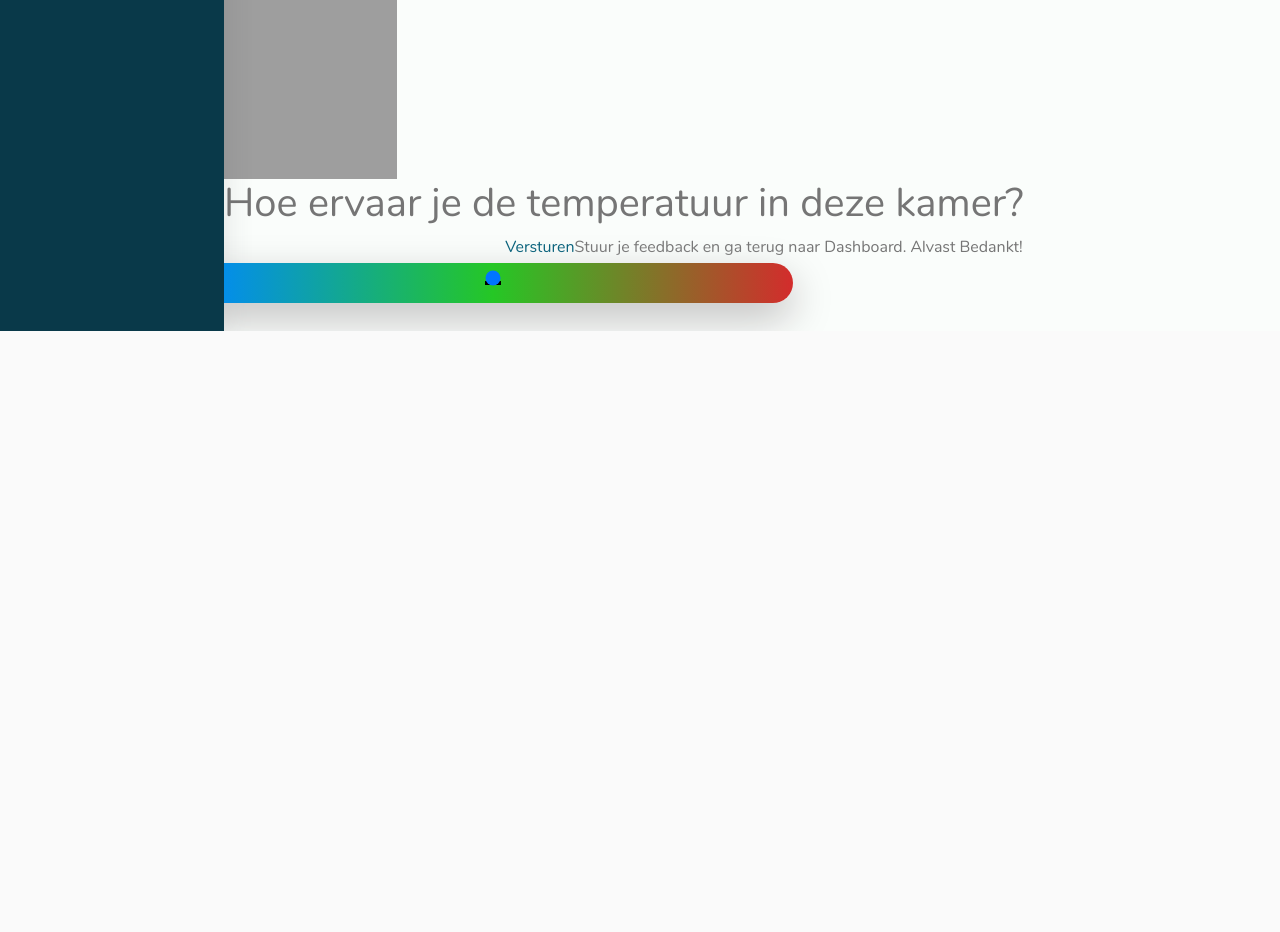
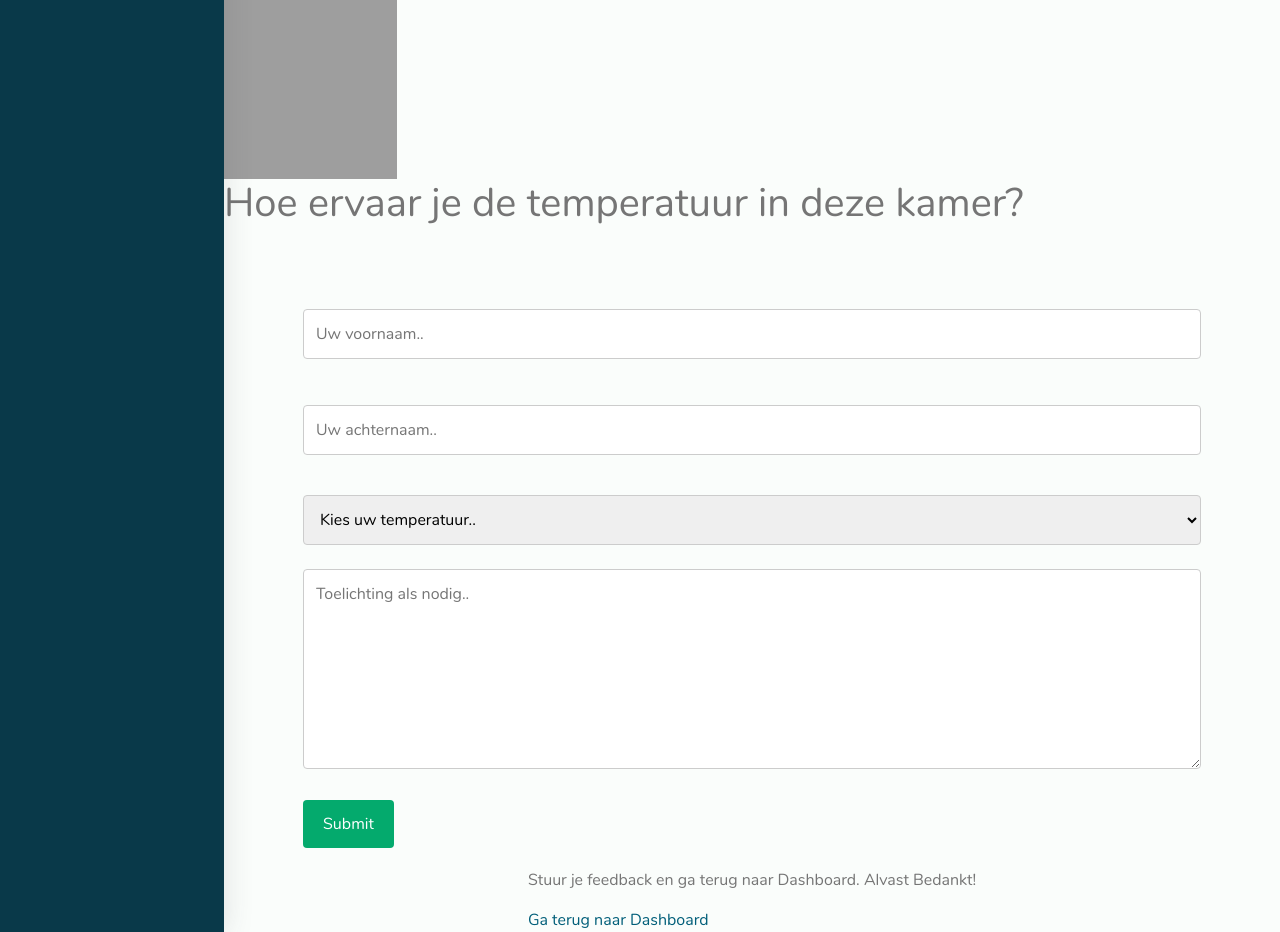
Before and after one commit to mn1l/ACS-interface, a Flask app: page /feedback in a window 1280 px wide. Shown: the part 529-1461 px from the top of the page. Before the commit the page ends 860 px from the top, so only its background shows below. Run offline with Flask 3, Linux system fonts and the light colour scheme; some libraries are stand-ins or nearby versions; grey boxes are pictures that could not be loaded.

Commit message:
verder feedback
slider weg en nu een feedback

```diff
--- a/website/static/acs.css
+++ b/website/static/acs.css
@@ -1124,88 +1124,34 @@ background-color: #477585
 color: #6e707e
 }
 
-.slider {
-position: absolute;
-top: 50%;
-left: 50%;
-transform: translate(-50%,-50%);
-width: 600px;
-height: 40px;
-padding: 20px;
-padding-left: 200px;
-background: linear-gradient(to right, rgb(0, 136, 255), rgb(37, 199, 37), rgb(211, 44, 44));
-border-radius: 20px;
-display: flex;
-align-items: center;
-box-shadow: 0px 15px 40px #bfbebe;
+input[type=text], select, textarea {
+  width: 100%;
+  padding: 12px;
+  border: 1px solid #ccc;
+  border-radius: 4px;
+  box-sizing: border-box;
+  margin-top: 6px;
+  margin-bottom: 16px;
+  resize: vertical;
 }
 
-.slider label {
-font-size: 24px;
-font-weight: 600;
-font-family: Open Sans;
-padding-left: 10px;
-color: black;
-}
-.slider input[type="range"] {
-width: 550px;
-height: 4px;
-background: black;
-border: none;
-outline: none;
+input[type=submit] {
+  background-color: #04AA6D;
+  color: white;
+  padding: 12px 20px;
+  border: none;
+  border-radius: 4px;
+  cursor: pointer;
 }
 
-input[type="range"] {
-  appearance: slider-vertical;
+input[type=submit]:hover {
+  background-color: #45a049;
 }
 
-datalist {
-    display: flex;
-    flex-direction: column;
-    justify-content: space-between;
-    writing-mode: vertical-lr;
-    width: 500px;
+.feedback {
+  height: fit-content;
+  width: fit-content;
+  border-radius: 6px;
+  background-color: transparent;
+  padding: 20px;
 }
-
-option {
-padding: 0;
-}
-
-input[type="range"] {
-width: 500px;
-margin: 0;
-}
-
-.range {
--webkit-appearance: none;
--moz-appearance: none;
-position: absolute;
-left: 50%;
-top: 50%;
-width: 300px;
-margin-top: 10px;
-transform: translate(-50%, -50%);
-}
-input[type=range]::-webkit-slider-runnable-track {
--webkit-appearance: none;
-background: black;
-height: 5px;
-}
-input[type=range]:focus {
-outline: none;
-}
-
-input[type=range]::-webkit-slider-thumb {
--webkit-appearance: none;
-border: 2px solid;
-border-radius: 50%;
-height: 25px;
-width: 25px;
-max-width: 80px;
-position: relative;
-bottom: 11px;
-background-color: #1d1c25;
-cursor: -webkit-grab;
--webkit-transition: border 1000ms ease;
-transition: border 1000ms ease;
-}
--- a/website/templates/feedback.html
+++ b/website/templates/feedback.html
@@ -198,7 +198,7 @@
 					<div class="elementor-cta__bg-overlay"></div>
 				</div>
 								<div class="elementor-cta__content">
-			<h1 class="elementor-cta__title elementor-cta__content-item elementor-content-item elementor-animated-item--grow">Hoe ervaar je de temperatuur in deze kamer?</h1>
+			<h1 class="elementor-cta__title elementor-cta__content-item elementor-content-item elementor-animated-item--grow">Hoe ervaar je de temperatuur in deze kamer?</h1></br>
                 <div class="elementor-cta__description elementor-cta__content-item elementor-content-item elementor-animated-item--grow">
 					<div class="mx-0 mx-sm-auto">
 						<div class="text-center">
@@ -206,24 +206,43 @@
 						<div class="btn-toolbar justify-content-center" role="toolbar" aria-label="Toolbar with button groups">
 							<div class="btn-group me-2" role="group" aria-label="First group">
 								<div class="container">
-									<div class="slider">
-										<input type="range" min="-100" max="0" value="0" class="range blue" step="25"/>
-										<datalist id="values">
-											<option value="0" ></option>
-											<option value="25" ></option>
-											<option value="50" ></option>
-											<option value="75" ></option>
-											<option value="100" ></option>
-										  </datalist>
+									<div class="feedback">
+										<form action="#">
+											<label for="fname"></label>
+											<input type="text" id="fname" name="firstname" placeholder="Uw voornaam..">
+
+											<label for="lname"></label>
+											<input type="text" id="lname" name="lastname" placeholder="Uw achternaam..">
+
+											<label for="temperatuur"></label>
+											<select id="temp" name="temp">
+												<option value="0">Kies uw temperatuur..</option>
+												<option value="te koud">Te koud</option>
+												<option value="koud">Beetje koud</option>
+												<option value="goed">Goed</option>
+												<option value="warm">Beetje warm</option>
+												<option value="te warm">Te warm</option>
+											</select>
+
+											<label for="subject"></label>
+											<textarea id="subject" name="subject" placeholder="Toelichting als nodig.." style="height:200px"></textarea><br><br>
+									    	<input type="submit" value="Submit">
+  										</form>
 									</div>
 						  		</div>
 								<br><br><br><br>
 							</div>
-							<div class="elementor-cta__button-wrapper elementor-cta__content-item elementor-content-item elementor-animated-item--grow">
-								<a class="elementor-cta__button elementor-button elementor-size-sm" href="/index">Versturen</a>
+						</div>
+						<div class="btn-toolbar justify-content-center" role="toolbar" aria-label="Toolbar with button groups">
+							<div class="btn-group me-2" role="group" aria-label="First group">
+							<div class="container">
+								<p class="elementor-cta__description elementor-cta__content-item elementor-content-item elementor-animated-item--grow">Stuur je feedback en ga terug naar Dashboard. Alvast Bedankt!</p>
+
+								<div class="elementor-cta__button-wrapper elementor-cta__content-item elementor-content-item elementor-animated-item--grow">
+									<a class="elementor-cta__button elementor-button elementor-size-sm" href="/index">Ga terug naar Dashboard</a>
+								</div>
 							</div>
-							<p class="elementor-cta__description elementor-cta__content-item elementor-content-item elementor-animated-item--grow">Stuur je feedback en ga terug naar Dashboard. Alvast Bedankt!</p>
-                    	</div>
+						</div>
                 	</div>
 				</div>
 			</div>
```
